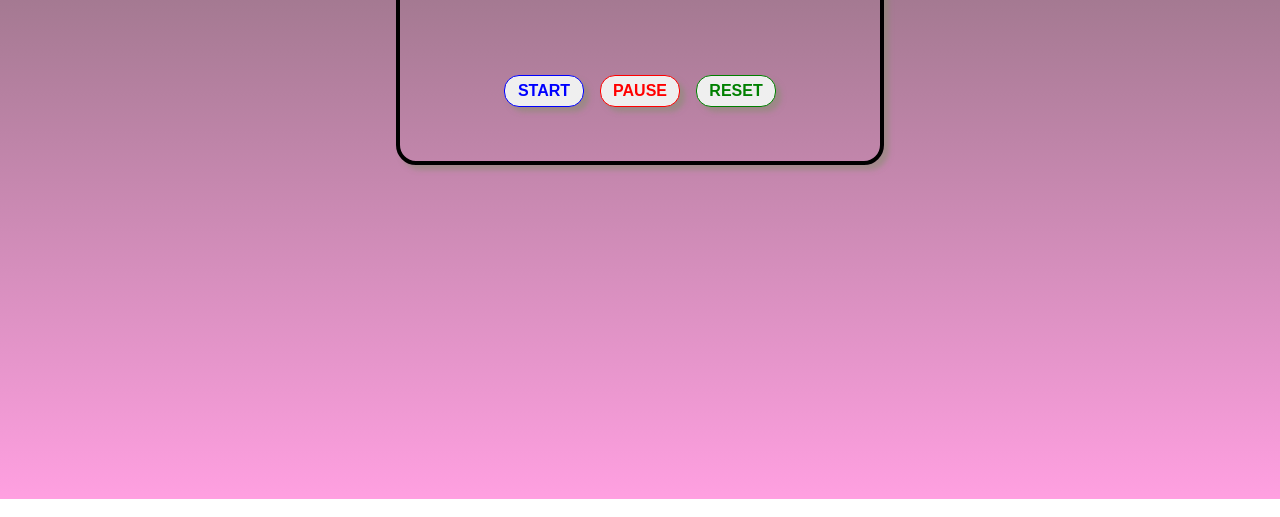
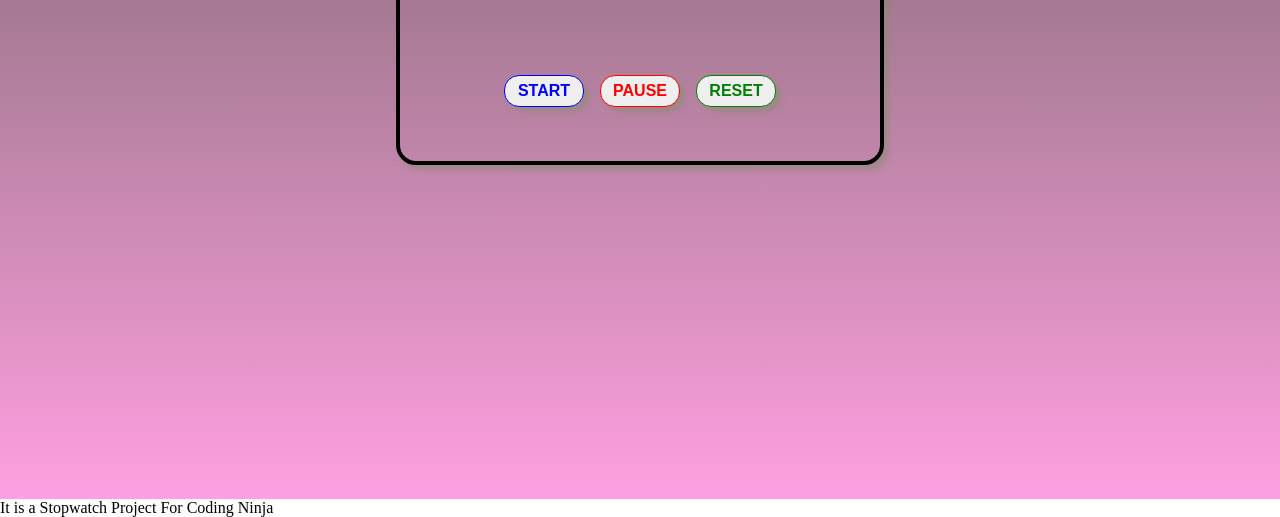
Before and after one commit to AmanPatel-Code/Stowatch, a plain HTML site: page stopwatch.html in a window 1280 px wide. Shown: the part 301-818 px from the top of the page. Drawn offline with Linux system fonts and the light colour scheme.

Commit message:
EditComment

```diff
--- a/stopwatch.html
+++ b/stopwatch.html
@@ -25,5 +25,6 @@
         </div>
     </div>
     <script src="stopwatch.js"></script>
+    It is a Stopwatch Project For Coding Ninja
 </body>
 </html>
--- a/stopwatch.js
+++ b/stopwatch.js
@@ -102,3 +102,4 @@ function Reset() {
     clearInterval(event_value);
     start_btn.innerText = "START";
 }
+// It is a Stopwatch Project For Coding Ninja
--- a/style.css
+++ b/style.css
@@ -130,3 +130,4 @@ body::-webkit-scrollbar {
           width: 60px;
       }
   }
+  /* It is a Stopwatch Project For Coding Ninja */
```
